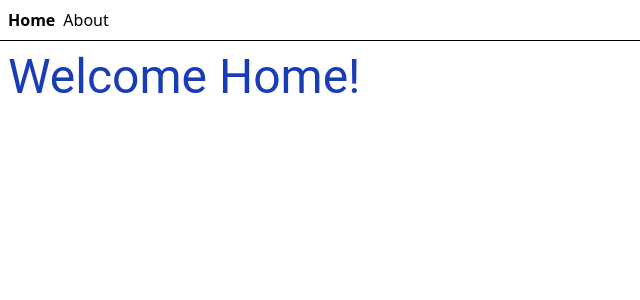
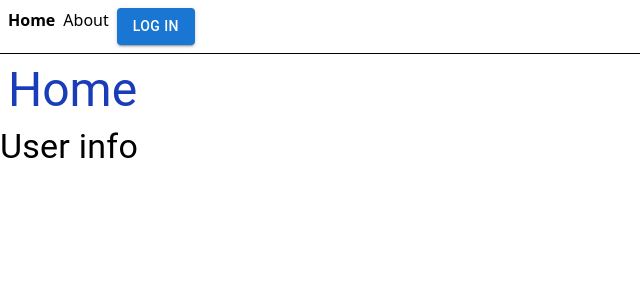
Before and after one commit to peterussell/checklisttrainer.com, a React (Vite) app in the folder web/: page / in a window 1280 px wide. Shown: the top 300 px of the page, without its empty margins (0-640 px from the left). Built offline with nearby package versions, Linux system fonts and the light colour scheme.

Commit message:
Added tanstack router, authenticated dashboard route.

```diff
--- a/web/package.json
+++ b/web/package.json
@@ -10,6 +10,7 @@
     "preview": "vite preview"
   },
   "dependencies": {
+    "@auth0/auth0-react": "^2.3.0",
     "@emotion/react": "^11.14.0",
     "@emotion/styled": "^11.14.0",
     "@fontsource/roboto": "^5.2.5",
--- a/web/src/main.tsx
+++ b/web/src/main.tsx
@@ -1,24 +1,32 @@
 import { StrictMode } from 'react'
 import ReactDOM from 'react-dom/client'
+import { RouterProvider } from '@tanstack/react-router'
+import { Auth0Provider, useAuth0 } from '@auth0/auth0-react';
 import { StyledEngineProvider } from '@mui/material/styles';
 import GlobalStyles from '@mui/material/GlobalStyles';
 
-import './index.css';
+import './index.css'; // Loads tailwindcss
+import { router } from './router';
 
-import { RouterProvider, createRouter } from '@tanstack/react-router'
+function InnerApp() {
+  const { isAuthenticated, isLoading, loginWithRedirect } = useAuth0();
+  return <RouterProvider router={router} context={{ auth: { isLoading, isAuthenticated, loginWithRedirect }}} />
+}
 
-// Import the generated route tree
-import { routeTree } from './routeTree.gen'
+export function App() {
+  return (
+    <Auth0Provider
+        domain="dev-sha0v78b1jbu5odf.us.auth0.com"
+        clientId="1jXikjei6o8wKTtDKYPFfcI0IjAo1fk9"
+        authorizationParams={{
+          redirect_uri: window.location.origin // TODO: should go to dashboard
+        }}
+      >
+      <InnerApp />
+    </Auth0Provider>
+  )
+}
 
-// Create a new router instance
-const router = createRouter({ routeTree })
-
-// Register the router instance for type safety
-declare module '@tanstack/react-router' {
-  interface Register {
-    router: typeof router
-  }
-}
 
 // Render the app
 const rootElement = document.getElementById('root')!
@@ -26,10 +34,10 @@ if (!rootElement.innerHTML) {
   const root = ReactDOM.createRoot(rootElement)
   root.render(
     <StrictMode>
-      <StyledEngineProvider enableCssLayer>
-        <GlobalStyles styles="@layer theme, base, mui, components, utilities;" />
-        <RouterProvider router={router} />
-      </StyledEngineProvider>
+        <StyledEngineProvider enableCssLayer>
+          <GlobalStyles styles="@layer theme, base, mui, components, utilities;" />
+          <App />
+        </StyledEngineProvider>
     </StrictMode>,
   )
 }
--- a/web/src/routeTree.gen.ts
+++ b/web/src/routeTree.gen.ts
@@ -11,10 +11,17 @@
 // Import Routes
 
 import { Route as rootRoute } from './routes/__root'
+import { Route as DashboardImport } from './routes/dashboard'
 import { Route as AboutImport } from './routes/about'
 import { Route as IndexImport } from './routes/index'
 
 // Create/Update Routes
+
+const DashboardRoute = DashboardImport.update({
+  id: '/dashboard',
+  path: '/dashboard',
+  getParentRoute: () => rootRoute,
+} as any)
 
 const AboutRoute = AboutImport.update({
   id: '/about',
@@ -46,6 +53,13 @@ declare module '@tanstack/react-router' {
       preLoaderRoute: typeof AboutImport
       parentRoute: typeof rootRoute
     }
+    '/dashboard': {
+      id: '/dashboard'
+      path: '/dashboard'
+      fullPath: '/dashboard'
+      preLoaderRoute: typeof DashboardImport
+      parentRoute: typeof rootRoute
+    }
   }
 }
 
@@ -54,36 +68,41 @@ declare module '@tanstack/react-router' {
 export interface FileRoutesByFullPath {
   '/': typeof IndexRoute
   '/about': typeof AboutRoute
+  '/dashboard': typeof DashboardRoute
 }
 
 export interface FileRoutesByTo {
   '/': typeof IndexRoute
   '/about': typeof AboutRoute
+  '/dashboard': typeof DashboardRoute
 }
 
 export interface FileRoutesById {
   __root__: typeof rootRoute
   '/': typeof IndexRoute
   '/about': typeof AboutRoute
+  '/dashboard': typeof DashboardRoute
 }
 
 export interface FileRouteTypes {
   fileRoutesByFullPath: FileRoutesByFullPath
-  fullPaths: '/' | '/about'
+  fullPaths: '/' | '/about' | '/dashboard'
   fileRoutesByTo: FileRoutesByTo
-  to: '/' | '/about'
-  id: '__root__' | '/' | '/about'
+  to: '/' | '/about' | '/dashboard'
+  id: '__root__' | '/' | '/about' | '/dashboard'
   fileRoutesById: FileRoutesById
 }
 
 export interface RootRouteChildren {
   IndexRoute: typeof IndexRoute
   AboutRoute: typeof AboutRoute
+  DashboardRoute: typeof DashboardRoute
 }
 
 const rootRouteChildren: RootRouteChildren = {
   IndexRoute: IndexRoute,
   AboutRoute: AboutRoute,
+  DashboardRoute: DashboardRoute,
 }
 
 export const routeTree = rootRoute
@@ -97,7 +116,8 @@ export const routeTree = rootRoute
       "filePath": "__root.tsx",
       "children": [
         "/",
-        "/about"
+        "/about",
+        "/dashboard"
       ]
     },
     "/": {
@@ -105,6 +125,9 @@ export const routeTree = rootRoute
     },
     "/about": {
       "filePath": "about.tsx"
+    },
+    "/dashboard": {
+      "filePath": "dashboard.tsx"
     }
   }
 }
--- /dev/null
+++ b/web/src/router.tsx
@@ -0,0 +1,19 @@
+import { createRouter } from '@tanstack/react-router'
+
+import { routeTree } from './routeTree.gen'
+
+// Register the router instance for type safety
+declare module '@tanstack/react-router' {
+  interface Register {
+    router: typeof router
+  }
+}
+
+export const router = createRouter({
+  routeTree,
+  context: {
+    // auth will initially be undefined
+    // We'll be passing down the auth state from within a React component
+    auth: undefined!,
+  },
+});
--- a/web/src/routes/__root.tsx
+++ b/web/src/routes/__root.tsx
@@ -1,20 +1,21 @@
-import { createRootRoute, Link, Outlet } from '@tanstack/react-router'
+import { createRootRouteWithContext, Outlet } from '@tanstack/react-router'
 import { TanStackRouterDevtools } from '@tanstack/react-router-devtools'
+import NavBar from '../shared/layout/NavBar'
 
-export const Route = createRootRoute({
+type RouterContext = {
+  auth: {
+    isLoading: boolean,
+    isAuthenticated: boolean,
+    loginWithRedirect: () => void
+  }
+};
+
+export const Route = createRootRouteWithContext<RouterContext>()({
   component: () => (
     <>
-      <div className="p-2 flex gap-2">
-        <Link to="/" className="[&.active]:font-bold">
-          Home
-        </Link>{' '}
-        <Link to="/about" className="[&.active]:font-bold">
-          About
-        </Link>
-      </div>
-      <hr />
+      <NavBar />
       <Outlet />
-      <TanStackRouterDevtools />
+      <TanStackRouterDevtools position="bottom-right" initialIsOpen={false} />
     </>
   ),
 })
--- /dev/null
+++ b/web/src/routes/dashboard.tsx
@@ -0,0 +1,22 @@
+import { Typography } from '@mui/material';
+import { createFileRoute } from '@tanstack/react-router'
+
+export const Route = createFileRoute('/dashboard')({
+  component: Dashboard,
+  beforeLoad: async ({ context }) => {
+    console.log('called beforeload for dashboard');
+    console.log(context);
+
+    if (!context.auth.isAuthenticated) {
+      context.auth.loginWithRedirect();
+    }
+  }
+})
+
+function Dashboard() {
+  return (
+    <Typography variant="h3" className="p-2 text-green-800">
+      Dashboard
+    </Typography>
+  );
+}
--- a/web/src/routes/index.tsx
+++ b/web/src/routes/index.tsx
@@ -1,4 +1,5 @@
-import { Typography } from '@mui/material'
+import { useAuth0 } from '@auth0/auth0-react'
+import { Stack, Typography } from '@mui/material'
 import { createFileRoute } from '@tanstack/react-router'
 
 export const Route = createFileRoute('/')({
@@ -6,9 +7,25 @@ export const Route = createFileRoute('/')({
 })
 
 function Index() {
+  const { user, isAuthenticated, isLoading } = useAuth0();
+
   return (
-    <Typography variant="h3" className="p-2 text-blue-800">
-      Welcome Home!
-    </Typography>
+    <Stack>
+      <Typography variant="h3" className="p-2 text-blue-800">
+        Home
+      </Typography>
+
+      <Typography variant="h4">User info</Typography>
+      {isLoading && (<Typography>Loading...</Typography>)}
+
+      {isAuthenticated && user && (
+        <>
+        <img src={user.picture} alt={user.name} width="30px" />
+        <Typography>{user.name}</Typography>
+        <Typography>{user.email}</Typography>
+        </>
+      )}
+    </Stack>
+
   )
 }
--- /dev/null
+++ b/web/src/shared/components/LoginButton.tsx
@@ -0,0 +1,11 @@
+import { useAuth0 } from "@auth0/auth0-react";
+import { Button } from "@mui/material";
+import React from "react";
+
+function LoginButton() {
+  const { loginWithRedirect } = useAuth0();
+
+  return <Button onClick={() => loginWithRedirect()} variant="contained">Log In</Button>
+}
+
+export default LoginButton;
--- /dev/null
+++ b/web/src/shared/components/LogoutButton.tsx
@@ -0,0 +1,11 @@
+import { useAuth0 } from "@auth0/auth0-react";
+import { Button } from "@mui/material";
+import React from "react";
+
+function LogoutButton() {
+  const { logout } = useAuth0();
+
+  return <Button onClick={() => logout({ logoutParams: { returnTo: window.location.origin }})} variant="contained">Log Out</Button>
+}
+
+export default LogoutButton;
--- /dev/null
+++ b/web/src/shared/layout/NavBar.tsx
@@ -0,0 +1,26 @@
+import { Link } from "@tanstack/react-router";
+import LoginButton from "../components/LoginButton";
+import LogoutButton from "../components/LogoutButton";
+import { useAuth0 } from "@auth0/auth0-react";
+
+function NavBar() {
+  const { isAuthenticated } = useAuth0();
+
+  return (
+    <>
+      <div className="p-2 flex gap-2">
+        <Link to="/" className="[&.active]:font-bold">
+          Home
+        </Link>{' '}
+        <Link to="/about" className="[&.active]:font-bold">
+          About
+        </Link>
+
+        {!isAuthenticated ? <LoginButton /> : <LogoutButton />}
+      </div>
+      <hr />
+    </>
+  )
+}
+
+export default NavBar;
```
Also changed, not shown: 2 other files (tests, documents, lock files or other folders).
